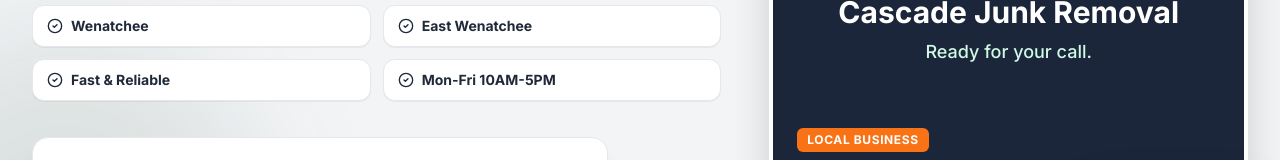
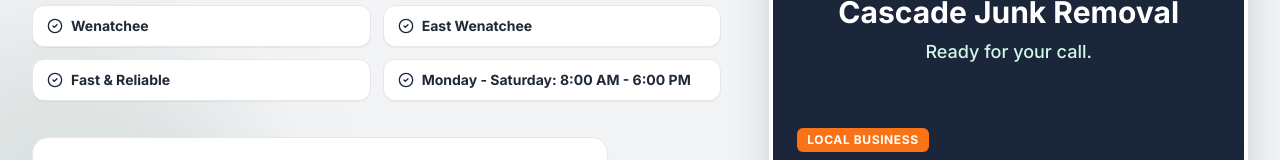
Before and after one commit to cjm7v45ccr-blip/Cascade-Junk, a React (Vite) app: page / in a window 1280 px wide. Shown: the part 607-767 px from the top of the page. Built offline with nearby package versions, Linux system fonts and the light colour scheme.

Commit message:
refactor: update business info and branding copy
Use dynamic business hours in the hero section and update the service area description to reflect local branding.

```diff
--- a/src/components/AboutAndAreas.tsx
+++ b/src/components/AboutAndAreas.tsx
@@ -116,7 +116,7 @@
               Cascade Towns & Communities We Serve
             </h2>
             <p className="mt-4 text-gray-700 text-lg font-normal">
-              Our eco-friendly hauling crews are stationed across the Cascade area daily. Don't see your specific neighborhood listed? Give us a call—we cover the entire region!
+              Marco covers the whole Wenatchee Valley—don't see your area? Just call.
             </p>
           </motion.div>
 
--- a/src/components/Hero.tsx
+++ b/src/components/Hero.tsx
@@ -60,7 +60,7 @@
               className="grid grid-cols-2 sm:grid-cols-2 gap-2 sm:gap-3 py-1"
             >
               {[
-                "Wenatchee", "East Wenatchee", "Fast & Reliable", "Mon-Fri 10AM-5PM"
+                "Wenatchee", "East Wenatchee", "Fast & Reliable", BUSINESS_INFO.hours
               ].map((pill, idx) => (
                 <div key={idx} className="flex items-center gap-2 bg-white px-3.5 py-2.5 rounded-xl border border-gray-200 shadow-2xs text-xs sm:text-sm font-bold text-neutral-dark">
                   <CheckCircle2 className="w-4 h-4 text-navy shrink-0" />
```
